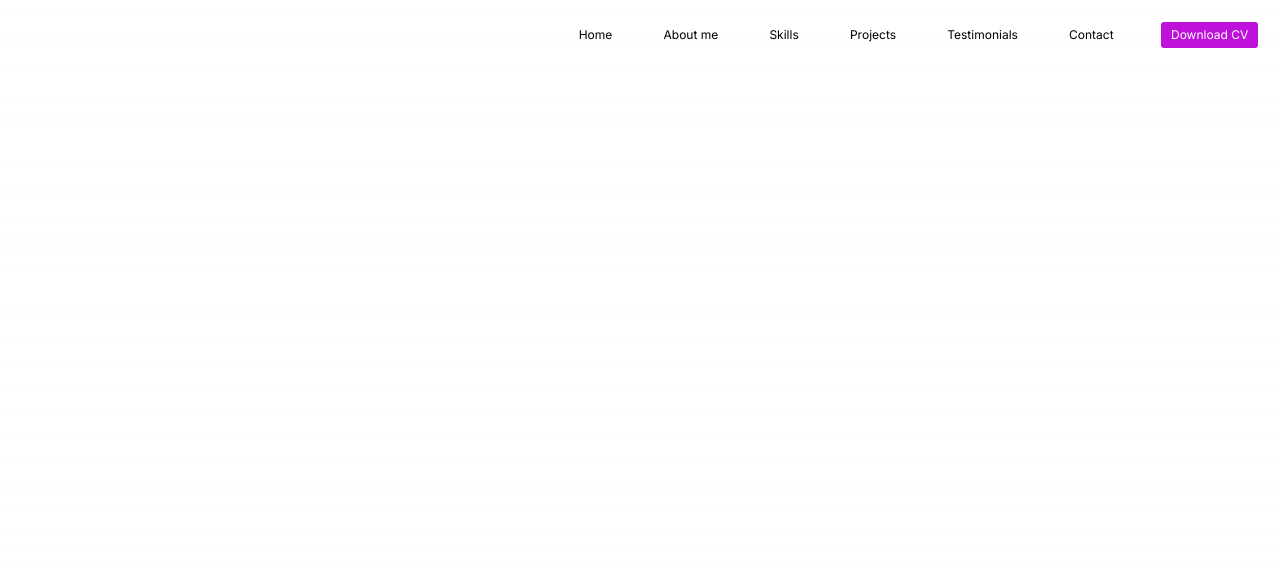
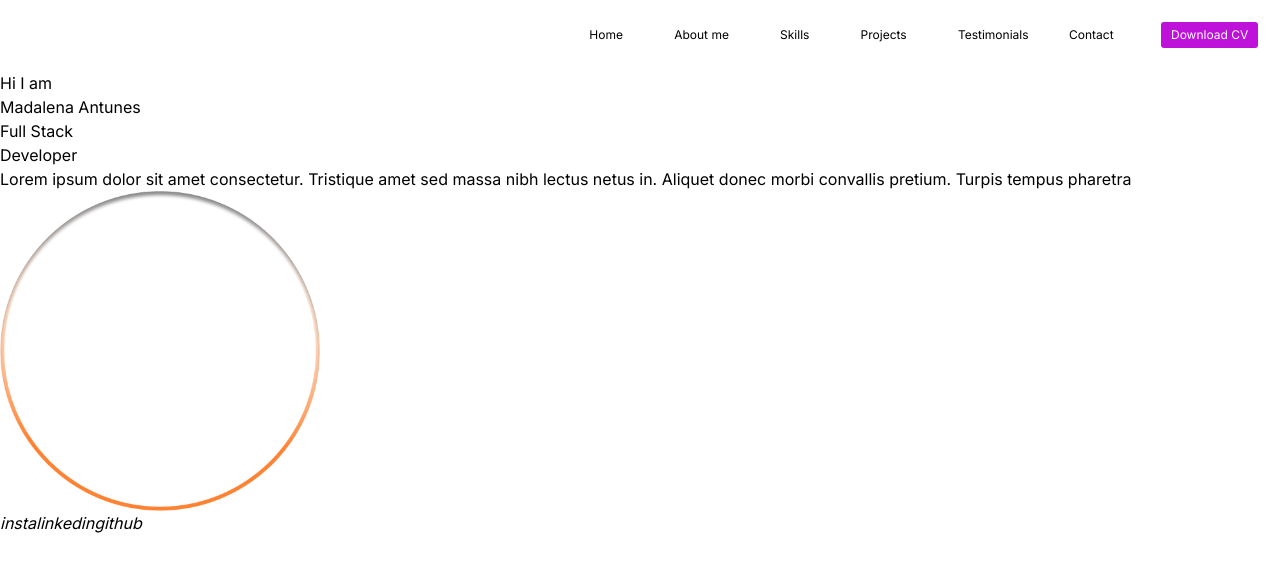
Before and after one commit to MadalenaAntunes/Portfolio, a Next.js app: page / in a window 1280 px wide. Shown: the top 572 px of the page. Built offline with nearby package versions, Linux system fonts and the light colour scheme.

Commit message:
inicio body

```diff
--- a/src/app/page.tsx
+++ b/src/app/page.tsx
@@ -1,10 +1,12 @@
 import Image from "next/image";
 import NavBar from "../components/NavBar";
+import FullStackDev from "../components/FullStackDev";
 
 export default function Home() {
   return (
     <div>
       <NavBar />
+      <FullStackDev />
     </div>
   );
 }
--- /dev/null
+++ b/src/components/FullStackDev.jsx
@@ -0,0 +1,33 @@
+import styles from "../styles/fullStackDev.module.css";
+import Image from "next/image";
+
+const FullStackDev = () => {
+  return (
+    <div>
+      <div>
+        <h3>Hi I am</h3>
+        <h2>Madalena Antunes</h2>
+        <h1>Full Stack</h1>
+        <h1>Developer</h1>
+        <p>
+          Lorem ipsum dolor sit amet consectetur. Tristique amet sed massa nibh
+          lectus netus in. Aliquet donec morbi convallis pretium. Turpis tempus
+          pharetra
+        </p>
+        {/* <HireMeBtn/> */}
+      </div>
+      <div>
+        <div>
+          <Image src="/ball.png" alt="temporary" width={320} height={320} />
+        </div>
+        <div>
+          <i>insta</i>
+          <i>linkedin</i>
+          <i>github</i>
+        </div>
+      </div>
+    </div>
+  );
+};
+
+export default FullStackDev;
--- a/src/components/NavBar.jsx
+++ b/src/components/NavBar.jsx
@@ -19,4 +19,6 @@ const NavBar = () => {
   );
 };
 
+// the navbar needs to be fixed and to be a burguer menu on 768 and 320
+
 export default NavBar;
--- a/src/styles/navBar.module.css
+++ b/src/styles/navBar.module.css
@@ -6,6 +6,7 @@
 }
 
 .liNB {
+  max-width: 60px;
   margin: 2%;
   cursor: pointer;
 }
```
Also changed, not shown: public/ball.png (added), src/styles/fullStackDev.module.css (added).
